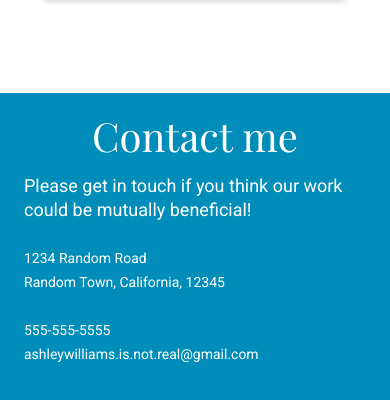
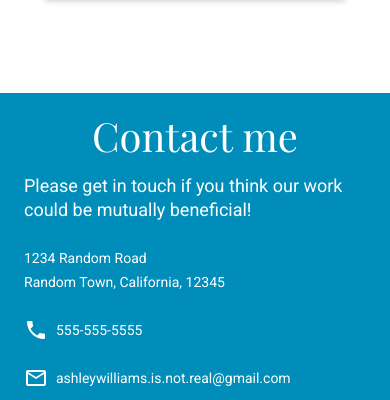
Before and after one commit to Murfew/Homepage, a website built with webpack: page src/index.html in a window 390 px wide. Shown: the part 4022-4422 px from the top of the page. Built offline with nearby package versions, Linux system fonts and the light colour scheme; grey boxes are pictures that could not be loaded; a web font is replaced by a local one.

Commit message:
added email and phone icons

```diff
--- a/src/index.html
+++ b/src/index.html
@@ -181,10 +181,35 @@
           Please get in touch if you think our work could be mutually
           beneficial!
         </p>
-        <p>
-          1234 Random Road <br />Random Town, California, 12345
-          <br /><br />555-555-5555 <br />ashleywilliams.is.not.real@gmail.com
-        </p>
+        <p>1234 Random Road <br />Random Town, California, 12345</p>
+        <div>
+          <svg
+            class="phone"
+            xmlns="http://www.w3.org/2000/svg"
+            viewBox="0 0 24 24"
+          >
+            <title>phone</title>
+            <path
+              d="M6.62,10.79C8.06,13.62 10.38,15.94 13.21,17.38L15.41,15.18C15.69,14.9 16.08,14.82 16.43,14.93C17.55,15.3 18.75,15.5 20,15.5A1,1 0 0,1 21,16.5V20A1,1 0 0,1 20,21A17,17 0 0,1 3,4A1,1 0 0,1 4,3H7.5A1,1 0 0,1 8.5,4C8.5,5.25 8.7,6.45 9.07,7.57C9.18,7.92 9.1,8.31 8.82,8.59L6.62,10.79Z"
+              fill="white"
+            />
+          </svg>
+          <p>555-555-5555</p>
+        </div>
+        <div>
+          <svg
+            class="email"
+            xmlns="http://www.w3.org/2000/svg"
+            viewBox="0 0 24 24"
+          >
+            <title>email-outline</title>
+            <path
+              d="M22 6C22 4.9 21.1 4 20 4H4C2.9 4 2 4.9 2 6V18C2 19.1 2.9 20 4 20H20C21.1 20 22 19.1 22 18V6M20 6L12 11L4 6H20M20 18H4V8L12 13L20 8V18Z"
+              fill="white"
+            />
+          </svg>
+          <p>ashleywilliams.is.not.real@gmail.com</p>
+        </div>
         <div class="icons">
           <img
             src="https://cdn.jsdelivr.net/gh/devicons/devicon@latest/icons/github/github-original.svg"
--- a/src/style.css
+++ b/src/style.css
@@ -145,17 +145,30 @@ h2 {
   padding-top: 1rem;
 }
 
-#contact-me p {
+#contact-me > p {
   padding: 0 1.5rem;
 }
 
-#contact-me p:first-of-type {
+#contact-me > p:first-of-type {
   font-size: 1.125rem;
   margin-bottom: 1.5rem;
 }
 
-#contact-me p:not(first-of-type) {
+#contact-me > p:not(first-of-type),
+#contact-me div p {
   font-size: 0.875rem;
+}
+
+#contact-me div {
+  display: flex;
+  align-items: center;
+  margin: 1.5rem 1.5rem;
+}
+
+.phone,
+.email {
+  width: 1.5rem;
+  margin-right: 0.5rem;
 }
 
 #contact-me img {
@@ -173,4 +186,5 @@ h2 {
   }
 }
 
-@media (width);
+@media (width >= 768px) {
+}
```
